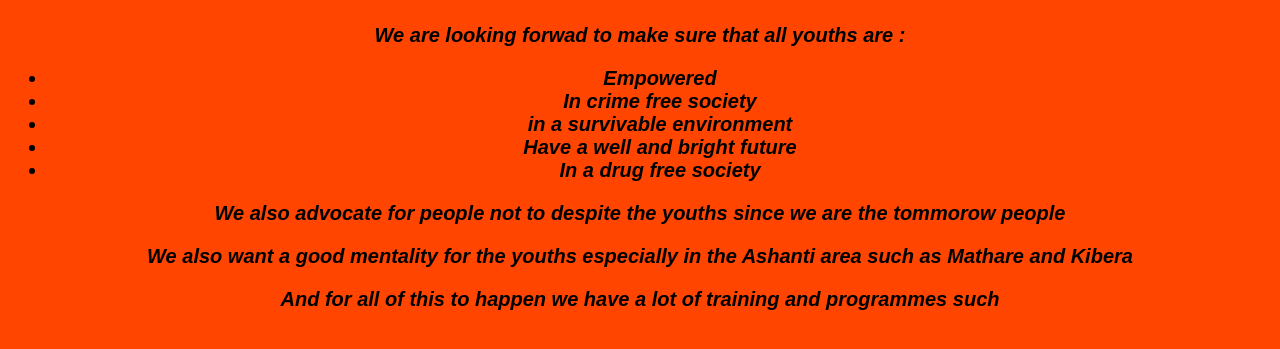
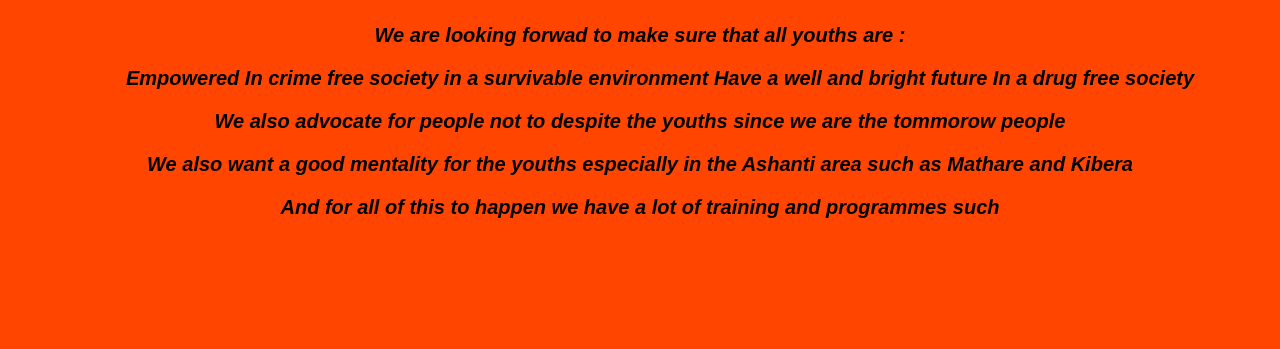
Before and after one commit to CollinsOchieng-1/Ghetto_youths, a plain HTML site: page About.html in a window 1280 px wide. Shown: the part 75-424 px from the top of the page. Drawn offline with Linux system fonts and the light colour scheme.

Commit message:
everything

```diff
--- a/About.html
+++ b/About.html
@@ -12,11 +12,11 @@
 
       <p> We are looking forwad to make sure that all youths are :
           <ul>
-           <li>Empowered</li>
-           <li>In crime free society</li>
-           <li>in a survivable environment</li>
-           <li>Have a well and bright future</li>
-           <li>In a drug free society</li>
+           Empowered
+           In crime free society
+           in a survivable environment
+           Have a well and bright future
+           In a drug free society
           </ul>
           <p>We also advocate for people not to despite the youths since we are the tommorow people</p>
           <p>We also want a good mentality for the youths especially in the Ashanti area such as Mathare and Kibera</p>
```
